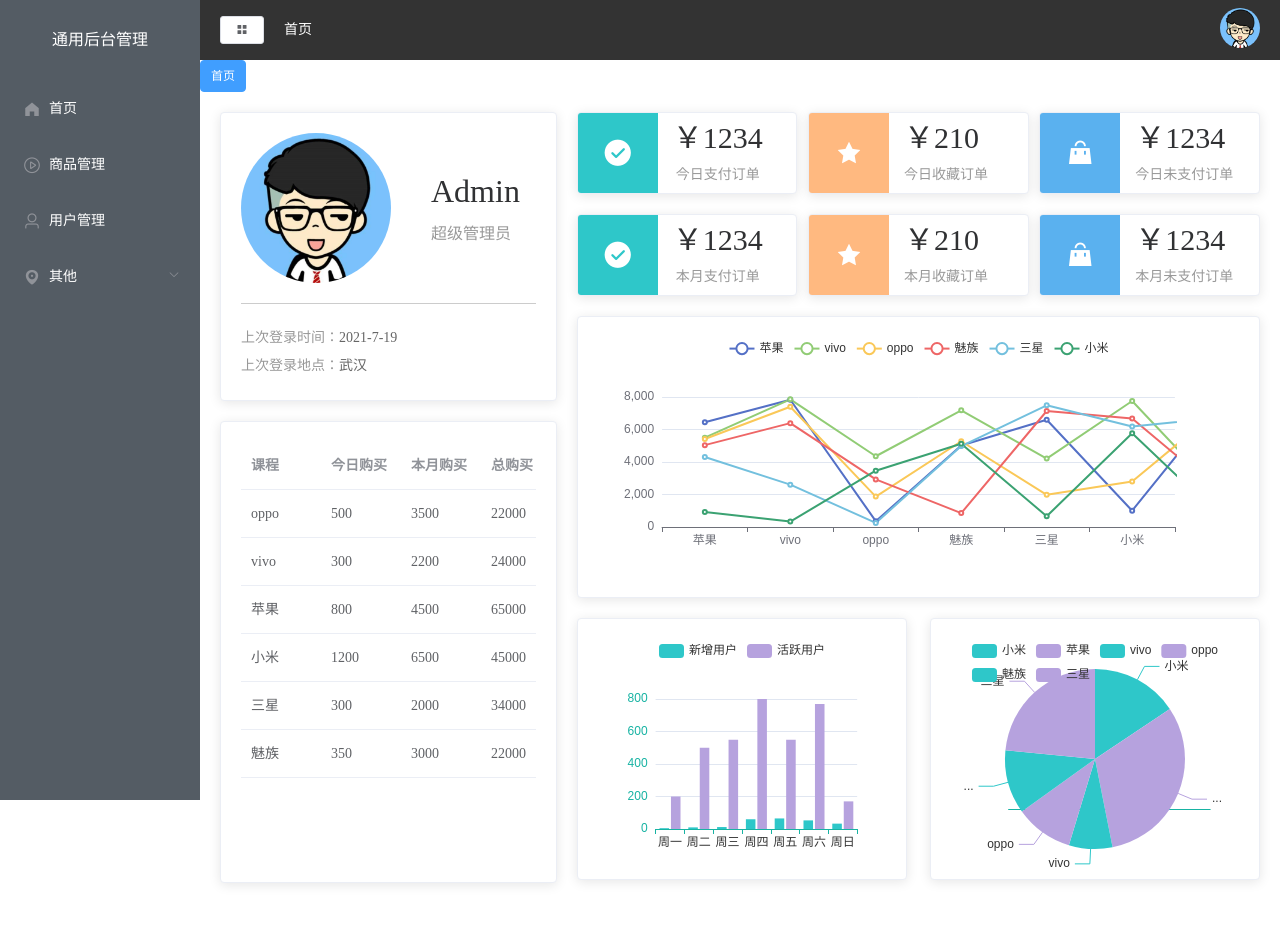
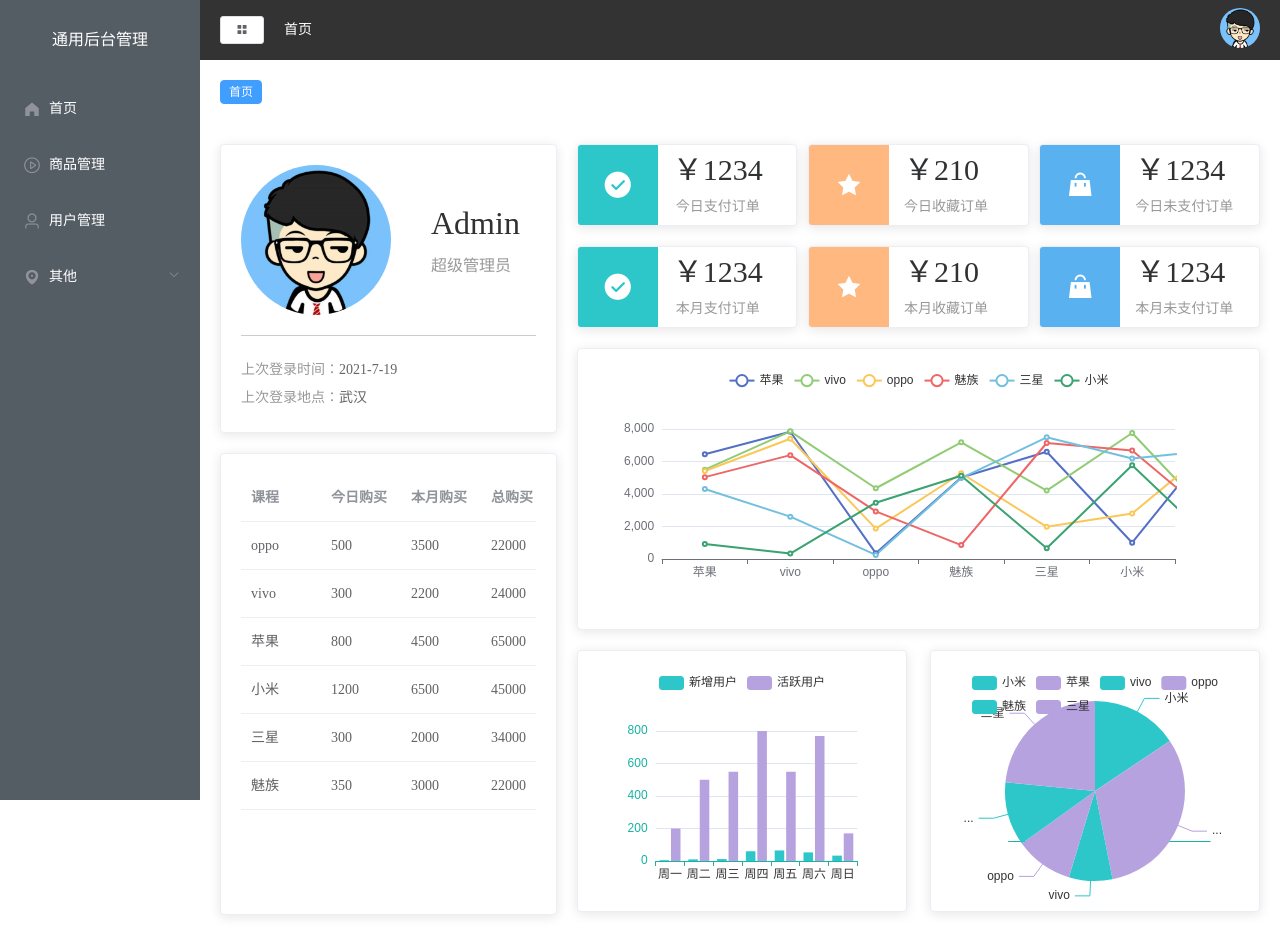
Before and after one commit to happycoding2001/vue2-admin, a Vue app: page /#/home in a window 1280 px wide. Before the commit the page ends 903 px from the top, so only its background shows below. Built offline with nearby package versions, Linux system fonts and the light colour scheme.

Commit message:
34-vue通用后台管理（tag点击与删除事件）

```diff
--- a/src/components/tag.vue
+++ b/src/components/tag.vue
@@ -1,13 +1,13 @@
 <template>
 <div class="tabs">
-    <el-tag v-for="item in tags" :key="item.path" :closable="item.name!=='home'" :effect="$route.name === item.name?'dark':'plan'">
+    <el-tag size="small" v-for="(item,index) in tags" @click="jump(item)" @close="closeTag(item,index)" :key="item.path" :closable="item.name!=='home'" :effect="$route.name === item.name?'dark':'plain'">
         {{ item.label }}
     </el-tag>
 </div>
 </template>
 
 <script>
-import {mapState} from 'vuex'
+import {mapState,mapMutations} from 'vuex'
 export default {
     name: '',
     data() {
@@ -18,11 +18,39 @@ export default {
     computed:{
         ...mapState({
             tags:state=>state.tabs.tabsList
-        })
+        }),
+
     },
+    methods:{
+        ...mapMutations(['removeTag']),
+        jump(item){
+            this.$router.push(item.path,()=>{})//这里传第二个参数，是因为最新版的vue-router返回的是promise，同一个链接点第二次会报错
+            // this.$store.commit('selectMenu',item)
+        },
+        closeTag(item,index){
+            let curIndex =this.tags.findIndex(t=>t.name === this.$route.name)
+            if(index === curIndex){
+                if((index+1)===this.tags.length){//最后一个
+                    this.$router.push( {name:this.tags[index-1].name}  )
+                }else{
+                    this.$router.push( {name:this.tags[index+1].name}  )
+                }
+
+            }
+
+            // this.$store.commit('removeTag',index)
+            this.removeTag(index)
+        },
+    }
 }
 </script>
 
 <style lang="less" scoped>
-
+.tabs{
+    padding: 20px;
+    .el-tag{
+        margin-right: 15px;
+        cursor: pointer;
+    }
+}
 </style>
--- a/src/router/index.js
+++ b/src/router/index.js
@@ -27,12 +27,12 @@ const routes = [
       },
       {
         path: 'page1',
-        name: 'pageOne',
+        name: 'page1',
         component: () => import(/* webpackChunkName: "about" */ '../views/pageOne.vue')
       },
       {
         path: 'page2',
-        name: 'pageTwo',
+        name: 'page2',
         component: () => import(/* webpackChunkName: "about" */ '../views/pageTwo.vue')
       },
     ]
--- a/src/store/tabs.js
+++ b/src/store/tabs.js
@@ -25,5 +25,12 @@ export default {
                 }
             // }
         },
+        removeTag(state,index){
+
+            // const index = state.tabsList.findIndex(t=>t.name === val.name)
+            // const curIndex = state.tabsList.findIndex(t=>t.name === this.$route.name)
+            state.tabsList.splice(index,1)
+
+        }
     },
 }
```
Also changed, not shown: src/views/main.vue (line endings or trailing spaces).
